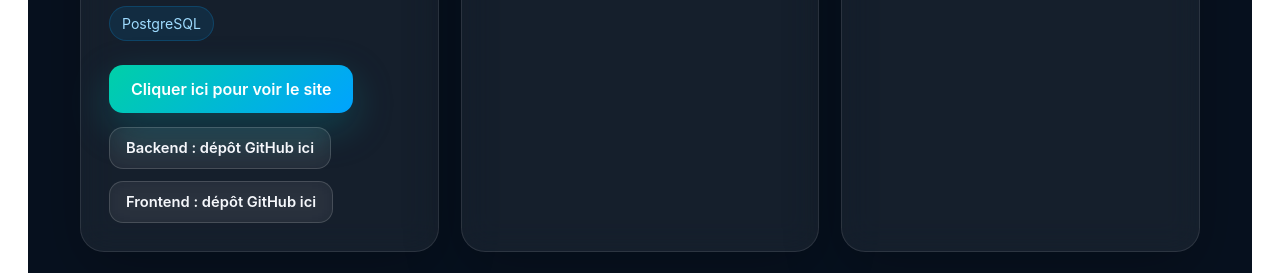
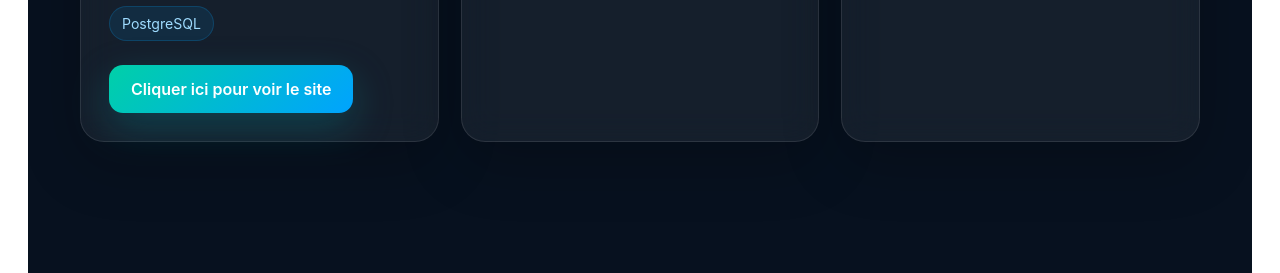
Before and after one commit to Zoom225/Portfolio-Evasion, an Angular app: page / in a window 1280 px wide. Shown: the part 2560-2833 px from the top of the page. Built offline with nearby package versions, Linux system fonts and the light colour scheme.

Commit message:
fix(portfolio): update appointment project public URL

```diff
--- a/src/app/features/home/home.html
+++ b/src/app/features/home/home.html
@@ -104,7 +104,11 @@
               {{ languageService.translate('project.demoLink') }}
             </a>
 
-            <div class="project-source-links" aria-label="Liens vers le code source">
+            <div
+              class="project-source-links"
+              aria-label="Liens vers le code source"
+              *ngIf="project.links.backend && project.links.frontend"
+            >
               <a
                 class="btn btn-secondary project-source-link"
                 [href]="project.links.backend"
--- a/src/app/features/home/home.ts
+++ b/src/app/features/home/home.ts
@@ -13,6 +13,17 @@ import { ScrollTrigger } from 'gsap/ScrollTrigger';
 import { LanguageService } from '../../core/services/language';
 
 gsap.registerPlugin(ScrollTrigger);
+
+interface Project {
+  titleKey: string;
+  descriptionKey: string;
+  stack: string[];
+  links?: {
+    demo: string;
+    backend?: string;
+    frontend?: string;
+  };
+}
 
 @Component({
   selector: 'app-home',
@@ -35,15 +46,13 @@ export class HomeComponent implements AfterViewInit {
 
   constructor(private router: Router, public languageService: LanguageService) {}
 
-  projects = [
+  projects: Project[] = [
     {
       titleKey: 'project.managementTitle',
       descriptionKey: 'project.managementText',
       stack: ['Angular', 'Spring Boot', 'PostgreSQL'],
       links: {
-        demo: 'https://gestion-de-rendez-vous-f8gh55aqb-kangoute.vercel.app/',
-        backend: 'https://github.com/Zoom225/appointment-backend',
-        frontend: 'https://github.com/Zoom225/appointment-Front'
+        demo: 'https://gestion-de-rendez-vous-f8gh55aqb-kangoute.vercel.app/'
       }
     },
     {
```
